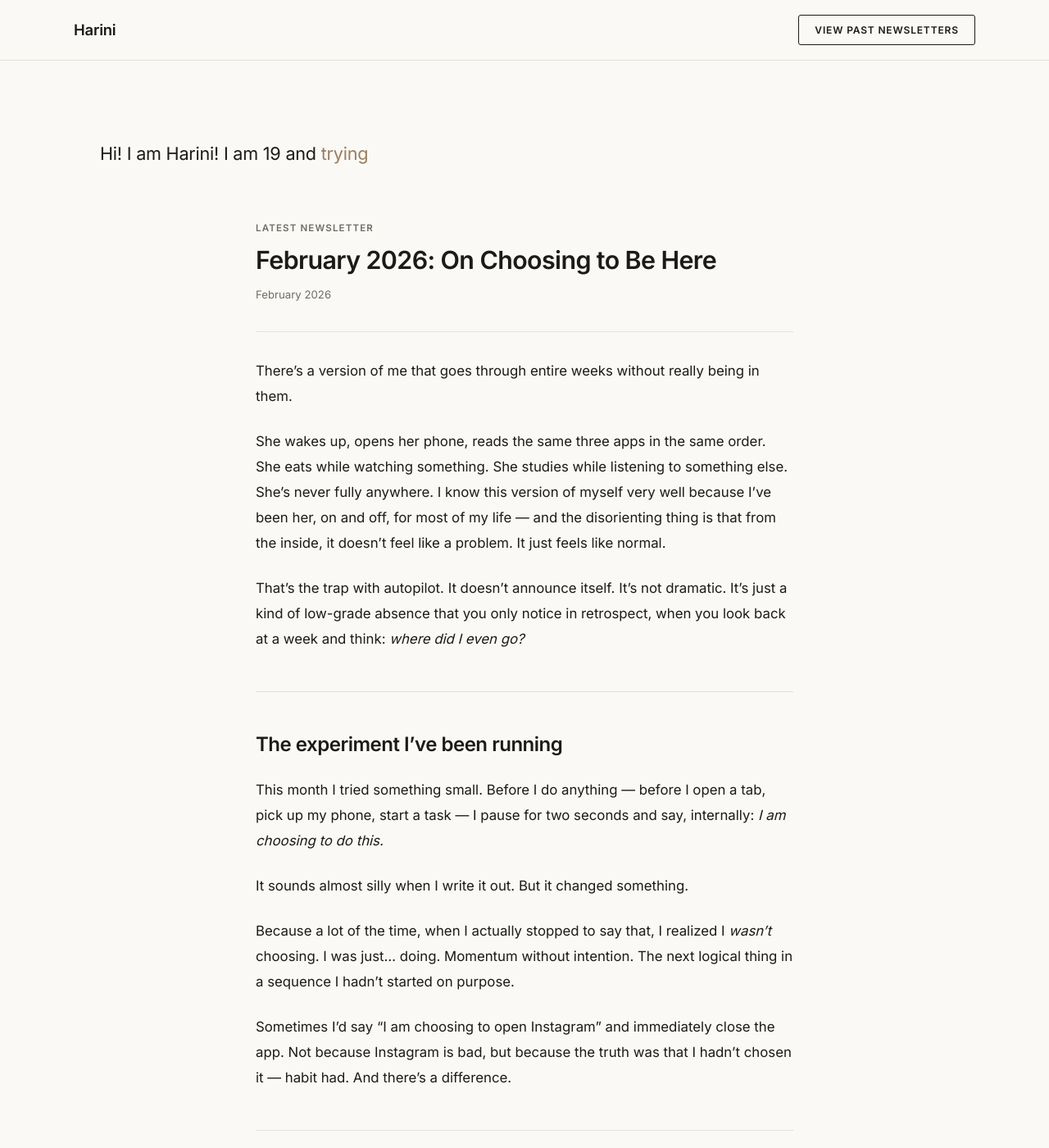
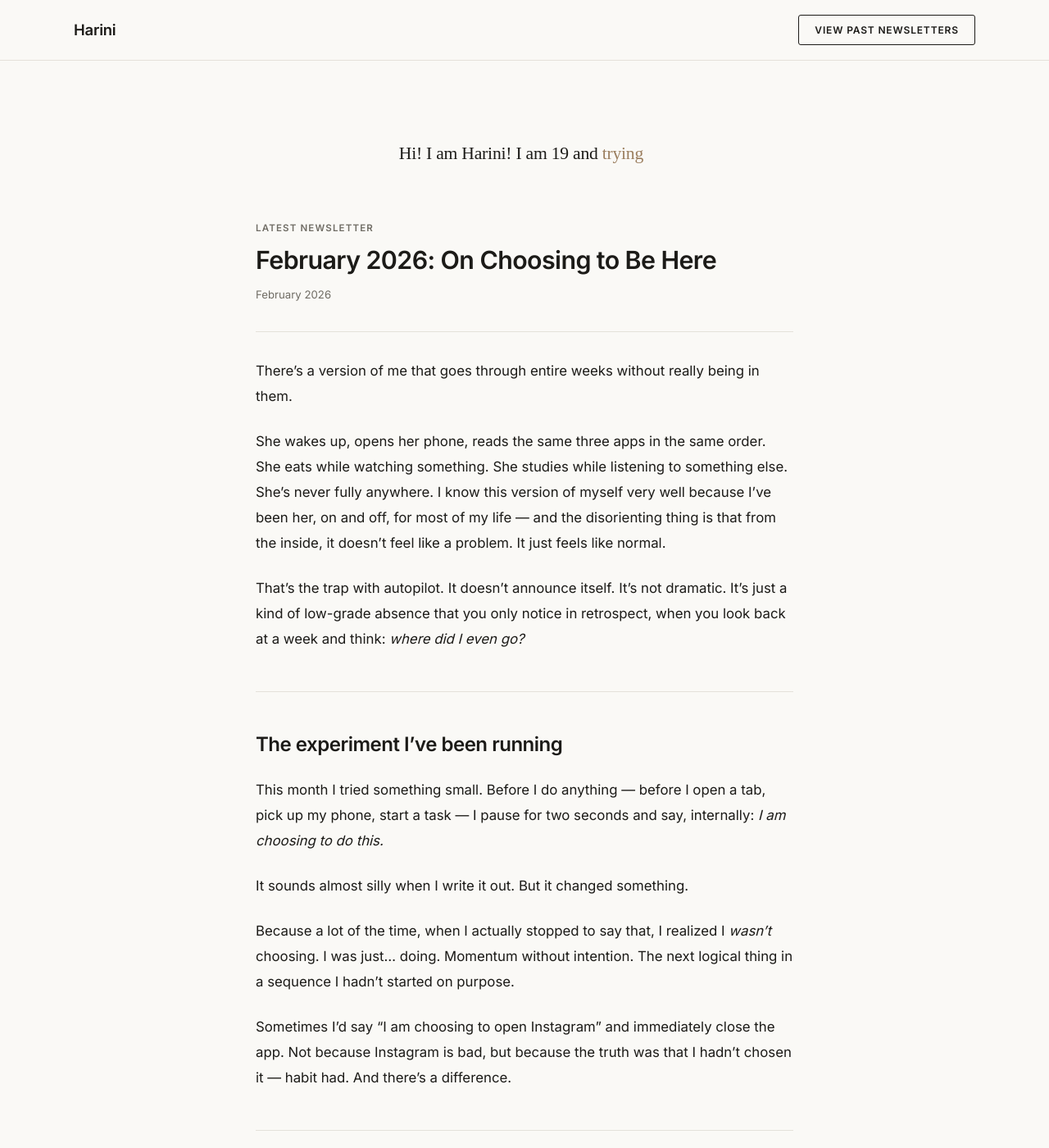
Before and after one commit to Harini-UW/harini.lol, a Jekyll site: the page built from index.html, in a window 1280 px wide and 1400 px high. Shown: the whole window at 82% size. Built offline with Jekyll 4.4.1, drawn with Linux system fonts in a browser that asks for light colours; some web fonts are replaced.

Commit message:
Center hero text, set font to Times New Roman

```diff
--- a/assets/css/main.css
+++ b/assets/css/main.css
@@ -137,16 +137,19 @@ a {
   padding: var(--space-xl) var(--space-md) var(--space-lg);
   max-width: var(--wide-width);
   margin: 0 auto;
+  display: flex;
+  justify-content: center;
 }
 
 .hero__text {
-  font-family: var(--font-body);
+  font-family: 'Times New Roman', Times, serif;
   font-size: clamp(1rem, 2vw, 1.35rem);
   font-weight: 400;
   line-height: 1.6;
   letter-spacing: -0.01em;
   color: var(--color-text);
   white-space: nowrap;
+  text-align: center;
 }
 
 .typing-span {
```
